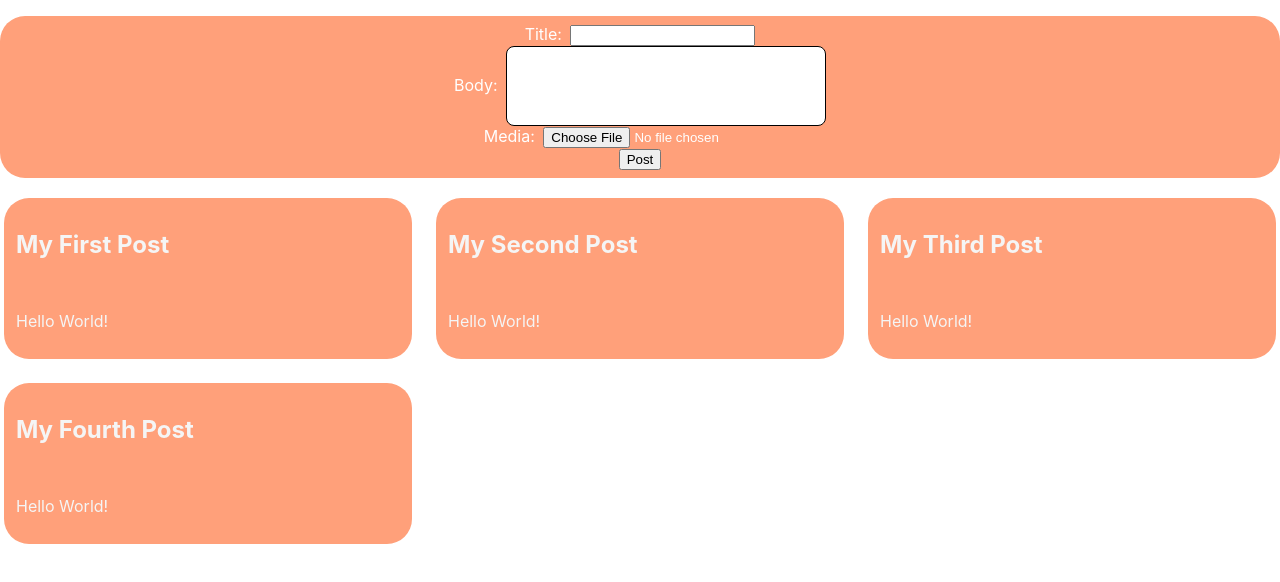
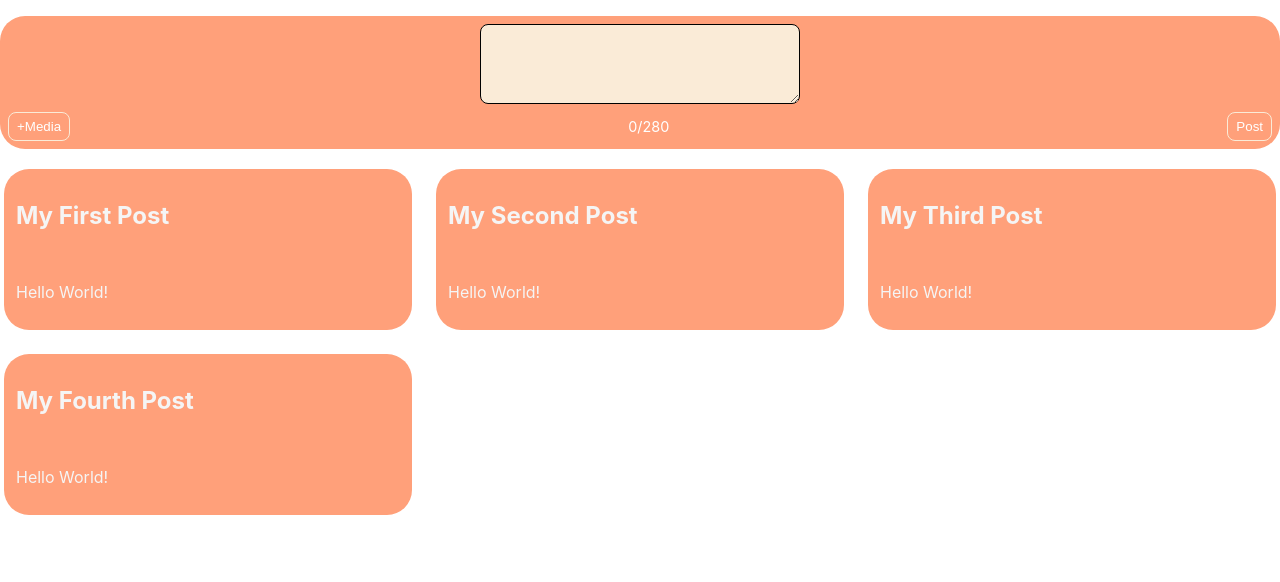
Before and after one commit to Aidan-R-1032/blogging, a React (Create React App) app: page / in a window 1280 px wide. Shown: the top 582 px of the page. Built offline with nearby package versions, Linux system fonts and the light colour scheme.

Commit message:
altered PostForm design and added event handlers

```diff
--- a/src/components/PostForm.js
+++ b/src/components/PostForm.js
@@ -1,4 +1,6 @@
-const form_style = {
+import { useState, useRef } from "react";
+
+const formStyle = {
     'display': 'flex',
     'flexDirection' : 'column',
     'backgroundColor' : 'lightsalmon',
@@ -10,11 +12,11 @@ const form_style = {
     'borderRadius' : '25px'
 }
 
-const labelStyle = {
-    'width': "2.5rem",
-    'textAlign': "right",
-    'marginRight': "0.25rem"
-};
+// const labelStyle = {
+//     'width': "2.5rem",
+//     'textAlign': "right",
+//     'marginRight': "0.25rem"
+// };
 
 const textareaStyle = {
     'width': '20rem',
@@ -24,26 +26,107 @@ const textareaStyle = {
     'padding': '0.25rem',
     'resize': 'vertical',
     'boxSizing': 'border-box',
-    'color': 'black'
+    'color': 'black',
+    'backgroundColor' : 'antiquewhite',
+    'textAlign' : 'left',
+    'wordWrap' : 'break-word',
+    'overflowWrap' : 'anywhere'
   };
 
+  const buttonStyle = {
+    'background' : "transparent",
+    'border': "1px solid antiquewhite",
+    'color': "white",
+    'padding': "6px 8px",
+    'borderRadius': "8px",
+    'cursor': "pointer"
+  }
+
+  const toolbarStyle = {
+    'display' : 'flex',
+    'width' : '100%',
+    'justifyContent' : 'space-between',
+    'alignItems': 'center',
+    'marginTop':'0.25rem'
+  };
+
+  const fileNameStyle = {
+    'marginLeft' : '30px',
+    'opacity' : '0.95',
+    'display' : 'flex'
+  }
 function PostForm() {
+    const [text, setText] = useState("");           // used for the textarea data
+    const [fileName, setFileName] = useState("");   // used for managing file names
+    const fileRef = useRef(null);                   // used for managing actual files
+    const MAX = 280;
+
+    let openFilePicker = () => {                    // uploads the initial file if a user selects one
+        fileRef.current && fileRef.current.click();
+    }
+
+    let onFileChange = (e) => {                     // file modification
+        try {
+            const f = e.target.files && e.target.files[0];
+            if (f) setFileName(f.name);
+            else setFileName("");
+            console.log("You changed the file!");
+        } catch {
+            console.log("Umm, there was an error - yikes")
+        }
+    }
+
+    let handleSubmit = (e) => {
+        e.preventDefault();
+
+        if(!text.trim() && !fileName) return;
+
+        console.log("Post submitted:", {text, fileName});
+        setText("");
+        setFileName("");
+        if (fileRef.current) fileRef.current.value = null;
+    }
+
+    const canPost = text.trim().length > 0;         // check to see if the user has typed anything at all
+
     return (
-        <form style={form_style}>
+        <form style={formStyle} onSubmit={handleSubmit}>
             <div>
-                <label htmlFor="post-title" style={labelStyle}> Title: </label>
-                <input type="text" id="post-title" required/>
+                <textarea
+                    id="post-body"
+                    style={textareaStyle}
+                    onChange={(e) => {setText(e.target.value)}}
+                    required
+                />
             </div>
-            <div>
-                <label htmlFor="post-body" style={labelStyle}> Body: </label>
-                <input type="textarea" id="post-body" style={textareaStyle} required/>
-            </div>
-            <div>
-                <label htmlFor="post-media" style={labelStyle}>  Media: </label>
-                <input type="file" accepts="image/*,video/*" />
-            </div>
-            <div>
-                <button type="submit" id="post-submit"> Post </button>
+
+            <div style={toolbarStyle}>
+                <div id="media">
+                    <input
+                        ref={fileRef}
+                        type="file"
+                        accepts="image/*,video/*"
+                        style={{'display' : 'none'}}
+                        onChange={onFileChange}
+                    />
+                    <button
+                        type="button"
+                        onClick={openFilePicker}
+                        style={buttonStyle}>
+                             +Media
+                    </button>
+                    <span style={{fileNameStyle}}>
+                        {fileName ? `Selected: ${fileName}` : ""}
+                    </span>
+                </div>
+
+                <div style={{ fontSize: "0.9rem" }}>
+                    {text.length}/{MAX}
+                </div>
+
+                <button type="submit" style={buttonStyle} disabled={!canPost}>
+                    Post
+                </button>
             </div>
         </form>
     )
```
